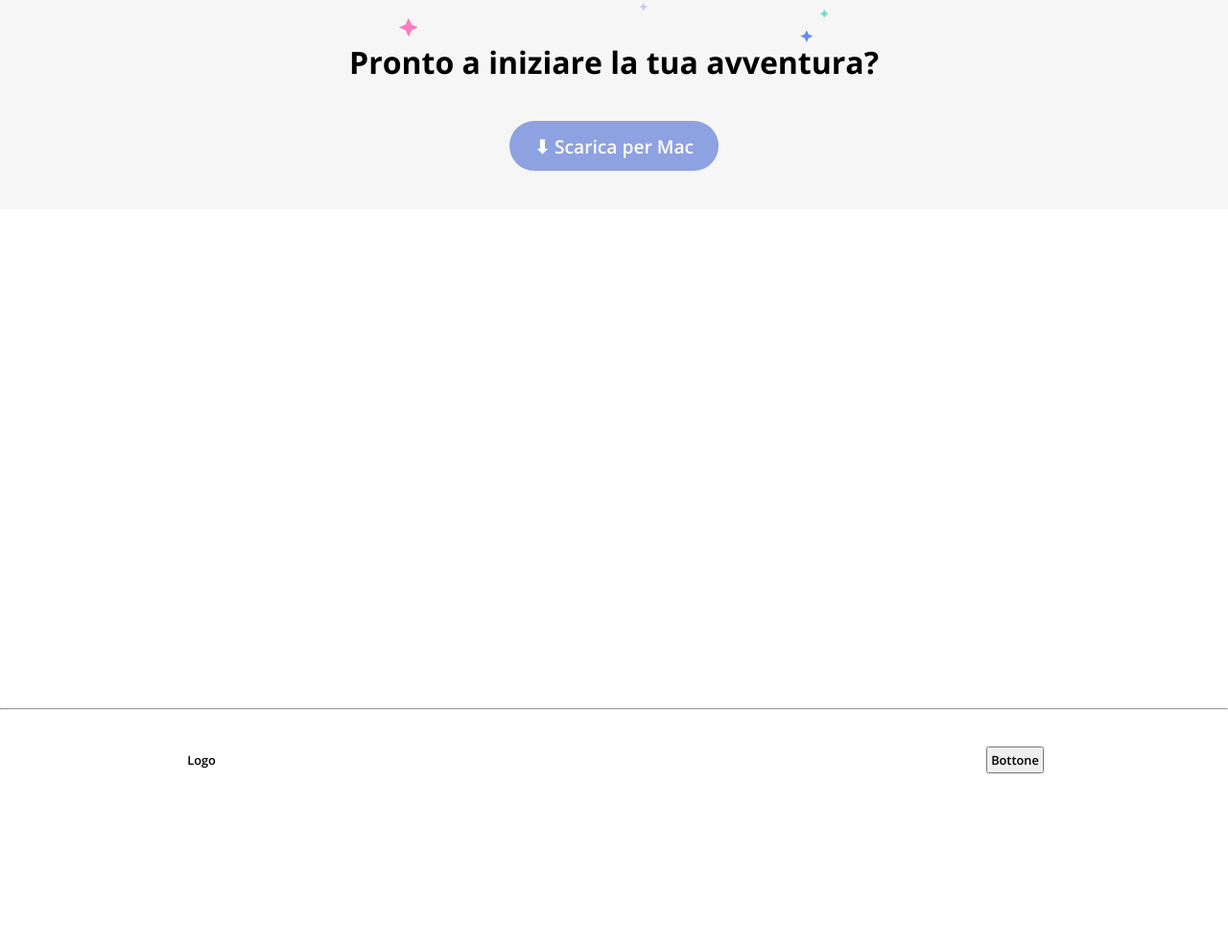
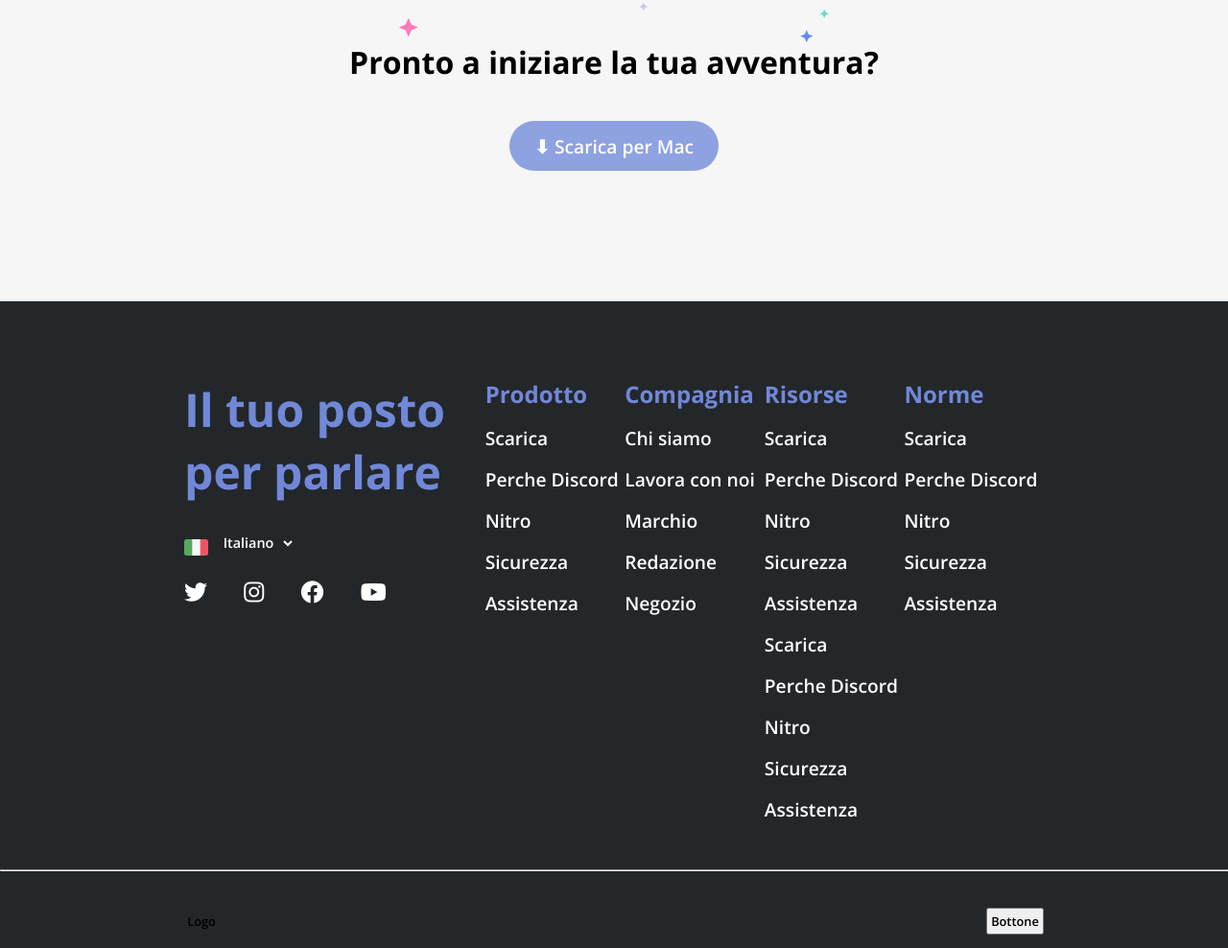
Before and after one commit to leonardopalluzzi/htmlcss-discord, a plain HTML site: page index.html in a window 1280 px wide. Shown: the part 4077-5065 px from the top of the page at 96% size. Before the commit the page ends 4897 px from the top, so only its background shows below. Drawn offline with nearby package versions, Linux system fonts and the light colour scheme.

Commit message:
upper footer style

```diff
--- a/css/style.css
+++ b/css/style.css
@@ -347,6 +347,7 @@
     min-height: 50rem;
     text-align: center;
     padding-top: 8rem;
+    padding-bottom: 6rem;
     background-color: var(--dis-light);
 }
 
@@ -375,6 +376,41 @@
 }
 
 /* footer  */
+footer {
+    background-color: var(--dis-cta);
+
+    h2 {
+        font-size: 3rem;
+        font-weight: 700;
+        margin-bottom: 1.5rem;
+        color: var(--dis-ft-title);
+    }
+    dl{
+        display: inline-block;
+    }
+    dt{
+        font-size: 1.5rem;
+        font-weight: 700;
+        margin: 0;
+        color: var(--dis-ft-title);
+        margin-bottom: 1rem;
+    }
+    dd{
+        color: var(--dis-lighter);
+        margin-bottom: 1rem;
+        font-size: 1.2rem;
+        font-weight: 700;
+        a{
+            text-decoration: none;
+            color: var(--dis-lighter);
+            &:hover{
+                color: var(--dis-cta2);
+                text-decoration: underline;
+            }
+        }
+    }
+}
+
 .flex-footer {
     display: flex;
     justify-content: center;
@@ -382,8 +418,28 @@
 
 .up-foot-container {
     display: flex;
-    margin-top: 0.5rem;
+    align-items: top;
+    margin-top: 5rem;
     margin-bottom: 2rem;
+        select {
+            background-color: var(--dis-cta);
+            color: var(--dis-lighter);
+            padding: 0.4rem;
+            font-size: 0.9rem;
+            border-color: var(--dis-cta);
+            vertical-align: bottom;
+        }
+        img {
+            width: 8%;
+        }
+
+}
+
+.social-icons{
+    color: var(--dis-lighter);
+    padding-top: 1rem;
+    font-size: 1.5rem;
+    letter-spacing: 1rem;
 }
 
 .up-foot-container div:nth-child(1) {
@@ -395,7 +451,7 @@
 }
 
 hr {
-    background-color: white;
+    background-color: var(--dis-lighter);
 }
 
 #flex-foot-content {
--- a/index.html
+++ b/index.html
@@ -11,6 +11,8 @@
     <link
         href="https://fonts.googleapis.com/css2?family=Montserrat:ital,wght@0,100..900;1,100..900&family=Open+Sans:ital,wght@0,300..800;1,300..800&family=Roboto:ital,wght@0,100;0,300;0,400;0,500;0,700;0,900;1,100;1,300;1,400;1,500;1,700;1,900&display=swap"
         rel="stylesheet">
+        <link href="https://cdnjs.cloudflare.com/ajax/libs/font-awesome/6.0.0-beta3/css/all.min.css" rel="stylesheet">
+
 
 
 </head>
@@ -130,11 +132,66 @@
     <footer>
         <section class="flex-footer">
             <div class="up-foot-container section-size">
-                <div></div>
-                <div class="up-footer-section"></div>
-                <div class="up-footer-section"></div>
-                <div class="up-footer-section"></div>
-                <div class="up-footer-section"></div>
+                <div>
+                    <h2>
+                        Il tuo posto per parlare
+                    </h2>
+                    <img src="./img/ita.png" alt="">
+                    <select name="languages" id="">
+                        <option value="italian">Italiano</option>
+                        <option value="english">English</option>
+                    </select>
+                    <div class="social-icons">
+                        <i class="fab fa-twitter"></i>
+                        <i class="fab fa-instagram"></i>
+                        <i class="fab fa-facebook"></i>
+                        <i class="fab fa-youtube"></i>
+                    </div>
+
+                </div>
+                <div class="up-footer-section">
+                    <dl>
+                        <dt>Prodotto</dt>
+                        <dd><a href="">Scarica</a></dd>
+                        <dd><a href="">Perche Discord</a></dd>
+                        <dd><a href="">Nitro</a></dd>
+                        <dd><a href="">Sicurezza</a></dd>
+                        <dd><a href="">Assistenza</a></dd>
+                    </dl>
+                </div>
+                <div class="up-footer-section">
+                    <dl>
+                        <dt>Compagnia</dt>
+                        <dd><a href="">Chi siamo</a></dd>
+                        <dd><a href="">Lavora con noi</a></dd>
+                        <dd><a href="">Marchio</a></dd>
+                        <dd><a href="">Redazione</a></dd>
+                        <dd><a href="">Negozio</a></dd>
+                    </dl>
+                </div>
+                <div class="up-footer-section">
+                    <dl>
+                        <dt>Risorse</dt>
+                        <dd><a href="">Scarica</a></dd>
+                        <dd><a href="">Perche Discord</a></dd>
+                        <dd><a href="">Nitro</a></dd>
+                        <dd><a href="">Sicurezza</a></dd>
+                        <dd><a href="">Assistenza</a></dd>
+                        <dd><a href="">Scarica</a></dd>
+                        <dd><a href="">Perche Discord</a></dd>
+                        <dd><a href="">Nitro</a></dd>
+                        <dd><a href="">Sicurezza</a></dd>
+                        <dd><a href="">Assistenza</a></dd>
+                    </dl>
+                </div>
+                <div class="up-footer-section">
+                    <dt>Norme</dt>
+                        <dd><a href="">Scarica</a></dd>
+                        <dd><a href="">Perche Discord</a></dd>
+                        <dd><a href="">Nitro</a></dd>
+                        <dd><a href="">Sicurezza</a></dd>
+                        <dd><a href="">Assistenza</a></dd>
+                </div>
             </div>
         </section>
         <hr>
```
